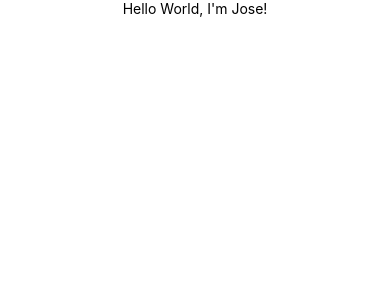
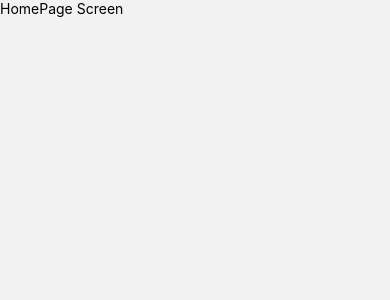
Before and after one commit to jose1Almonte/OnibusApp, a React Native app: screen /HomePage in a window 390 px wide. Shown: the top 300 px of the page. Built offline with nearby package versions, Linux system fonts and the light colour scheme.

Commit message:
Ya se referencian otras paginas

```diff
--- a/App.tsx
+++ b/App.tsx
@@ -1,31 +1,18 @@
 import React from 'react';
-import {Text, View, StyleSheet} from 'react-native';
+// import {Text, View, StyleSheet} from 'react-native';
+import {NavigationContainer} from '@react-navigation/native';
+// import {createStackNavigator} from '@react-navigation/stack';
+import { createNativeStackNavigator } from '@react-navigation/native-stack';
+import  HomePage  from './pages/HomePage/HomePage';
 
+const Stack = createNativeStackNavigator();
 
-const styles = StyleSheet.create({
-  center: {
-    alignItems: 'center',
-  },
-});
-
-type GreetingProps = {
-  name: string;
-};
-
-const Greeting = (props: GreetingProps) => {
+export default function App() {
   return (
-    <View style={styles.center}>
-      <Text>Hello World, I'm {props.name}!</Text>
-    </View>
+    <NavigationContainer>
+      <Stack.Navigator>
+        <Stack.Screen name="HomePage" component= {HomePage} options={{ headerShown: false }}/>
+      </Stack.Navigator>
+    </NavigationContainer>
   );
-};
-
-const App = () => {
-  return (
-      <View>
-        <Greeting name="Jose" />
-      </View>
-  );
-};
-
-export default App;
+}
--- a/pages/HomePage/HomePage.tsx
+++ b/pages/HomePage/HomePage.tsx
@@ -1,10 +1,23 @@
 import { View, Text } from 'react-native';
 import React from 'react';
+import { createNativeStackNavigator } from '@react-navigation/native-stack';
 
-export const HomePage = () => {
+const Stack = createNativeStackNavigator();
+
+const HomePageScreen = () => {
   return (
     <View>
-      <Text>HomePage</Text>
+      <Text>HomePage Screen </Text>
     </View>
   );
 };
+
+const HomePage = () => {
+  return (
+    <Stack.Navigator>
+      <Stack.Screen name="HomePage" component={HomePageScreen} options={{ headerShown: false }}/>
+    </Stack.Navigator>
+  );
+};
+
+export default HomePage;
```
Also changed, not shown: index.js (+0 -21 lines).
